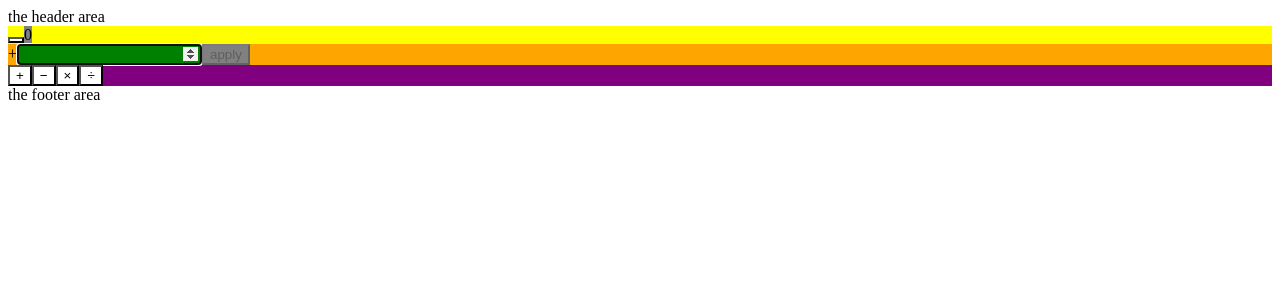
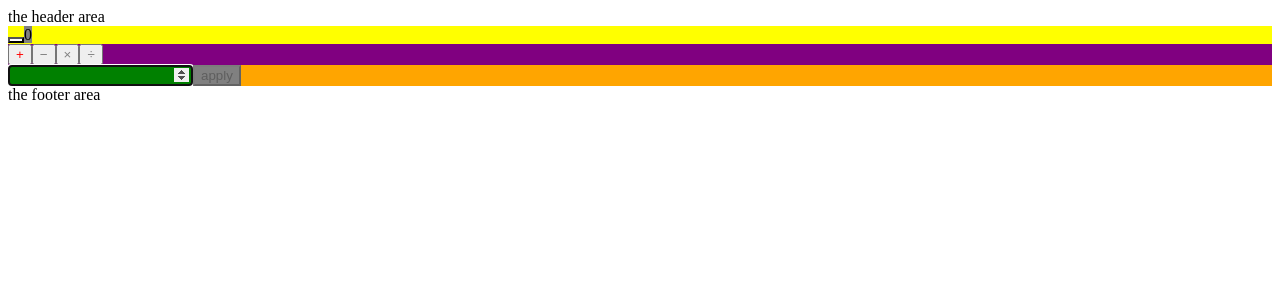
Before and after one commit to j2kenton/React-Super-Calculator, a React (Create React App) app in the folder react/: page / in a window 1280 px wide. Shown: the top 300 px of the page. Built offline with nearby package versions, Linux system fonts and the light colour scheme.

Commit message:
combine operator display and selection

```diff
--- a/react/src/components/operator-controls.js
+++ b/react/src/components/operator-controls.js
@@ -9,7 +9,7 @@ const OperatorsWrapper = styled.div`
 `;
 
 const StyledButton = styled.button`
-  background-color: white;
+  color: ${props => (props.selected ? 'red' : 'grey')};
 `;
 
 export const OperatorControls = ({ setOperator, operator, onButtonClick }) => {
@@ -17,10 +17,15 @@ export const OperatorControls = ({ setOperator, operator, onButtonClick }) => {
     onButtonClick();
     setOperator(operatorKey);
   };
+
   return (
     <OperatorsWrapper>
       {Object.entries(OPERATORS).map(entry => (
-        <StyledButton key={entry[0]} onClick={() => onOperatorSelection(entry[0])}>
+        <StyledButton
+          key={entry[0]}
+          onClick={() => onOperatorSelection(entry[0])}
+          selected={entry[0] === operator}
+        >
           {entry[1].symbol}
         </StyledButton>
       ))}
--- a/react/src/sections/body/index.js
+++ b/react/src/sections/body/index.js
@@ -24,7 +24,6 @@ export const Body = () => {
     <StyledSection>
       <OutputSection />
       <InputSection onBlur={onBlur} onButtonClick={() => restoreLastFocus(lastBlured)} />
-      <InputControls onBlur={onButtonBlur} onButtonClick={() => restoreLastFocus(lastBlured)} />
     </StyledSection>
   );
 };
--- a/react/src/sections/body/input-section.js
+++ b/react/src/sections/body/input-section.js
@@ -7,6 +7,7 @@ import {
   updateInput as updateInputAction
 } from 'common-actions';
 import { OPERATORS } from 'constants/numeric';
+import OperatorControls from '../../components/operator-controls';
 
 const InputWrapper = styled.div`
   background-color: orange;
@@ -56,7 +57,7 @@ export const InputSection = ({
 
   return (
     <InputWrapper>
-      <OperatorDisplay>{OPERATORS[operator] && OPERATORS[operator].symbol}</OperatorDisplay>
+      <OperatorControls onButtonClick={onButtonClick} />
       <InputArea
         name="inputArea"
         id="inputArea"
```
